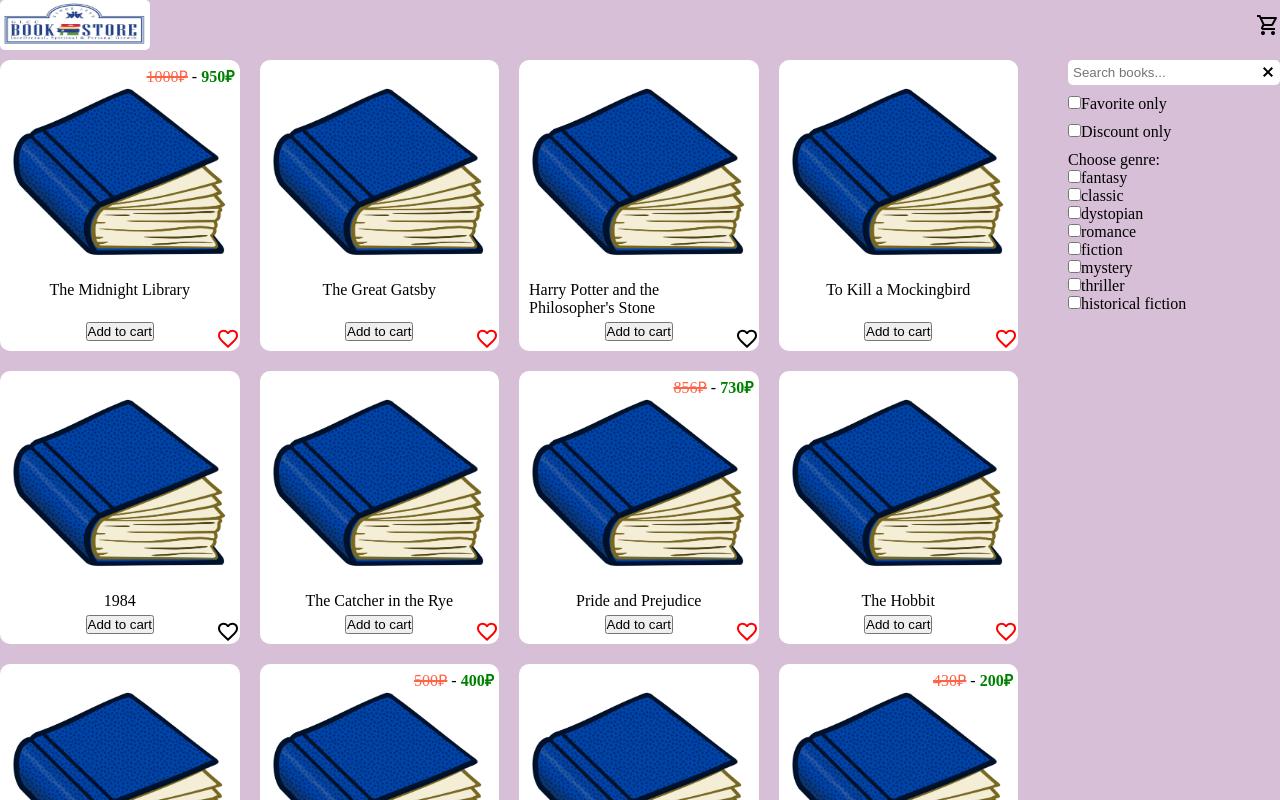
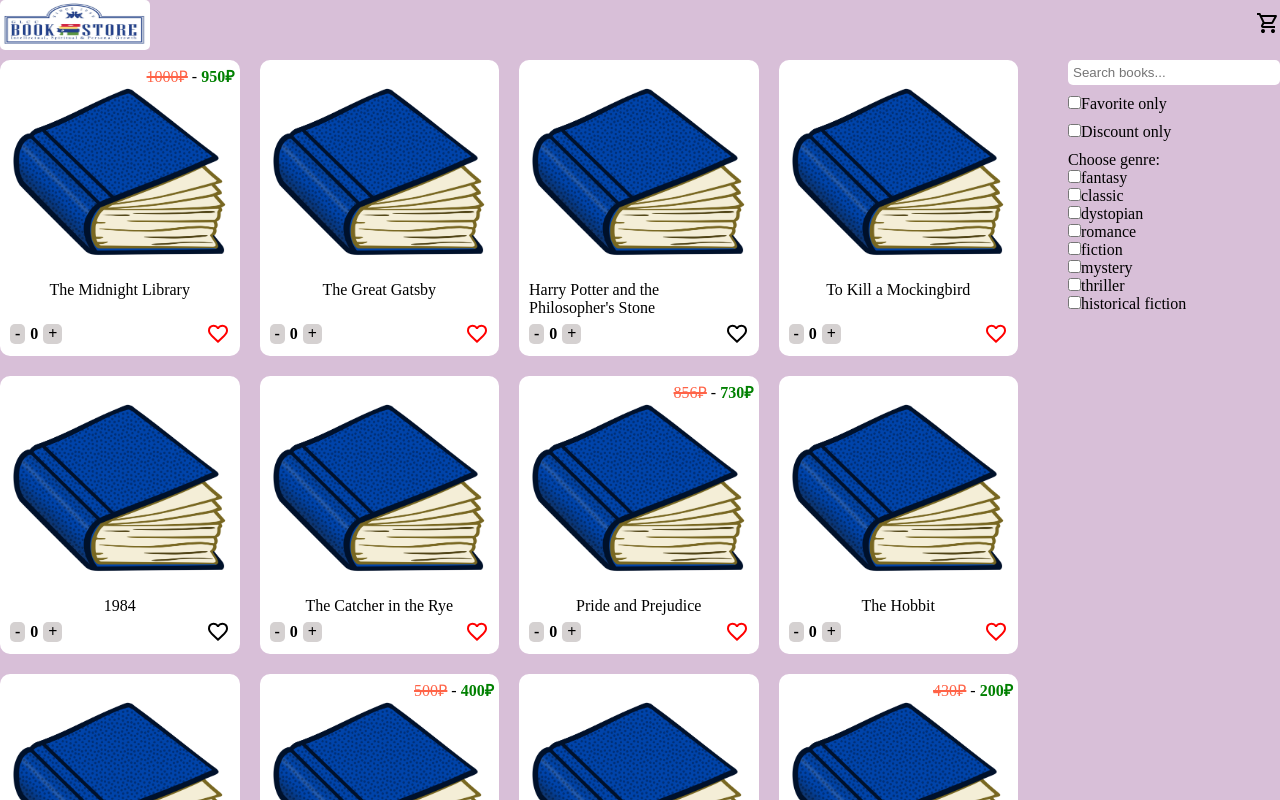
Before and after one commit to Kostya-star/books-shop, a Vue app: page / in a window 1280 px wide. Shown: the top 800 px of the page. Built offline with nearby package versions, Linux system fonts and the light colour scheme; data requests are answered from the project's data file.

Commit message:
fix: rewrote layout for adding/deleting book in cart

```diff
--- a/db.json
+++ b/db.json
@@ -8,37 +8,43 @@
       "discount": {
         "old": 1000,
         "new": 950
-      }
+      },
+      "inCart": 0
     },
     {
       "id": "2",
       "name": "The Great Gatsby",
       "genre": "classic",
-      "isFavorite": true
+      "isFavorite": true,
+      "inCart": 0
     },
     {
       "id": "3",
       "name": "Harry Potter and the Philosopher's Stone",
       "genre": "fantasy",
-      "isFavorite": false
+      "isFavorite": false,
+      "inCart": 0
     },
     {
       "id": "4",
       "name": "To Kill a Mockingbird",
       "genre": "classic",
-      "isFavorite": true
+      "isFavorite": true,
+      "inCart": 0
     },
     {
       "id": "5",
       "name": "1984",
       "genre": "dystopian",
-      "isFavorite": false
+      "isFavorite": false,
+      "inCart": 0
     },
     {
       "id": "6",
       "name": "The Catcher in the Rye",
       "genre": "classic",
-      "isFavorite": true
+      "isFavorite": true,
+      "inCart": 0
     },
     {
       "id": "7",
@@ -48,19 +54,22 @@
       "discount": {
         "old": 856,
         "new": 730
-      }
+      },
+      "inCart": 0
     },
     {
       "id": "8",
       "name": "The Hobbit",
       "genre": "fantasy",
-      "isFavorite": true
+      "isFavorite": true,
+      "inCart": 0
     },
     {
       "id": "9",
       "name": "The Hunger Games",
       "genre": "dystopian",
-      "isFavorite": true
+      "isFavorite": true,
+      "inCart": 0
     },
     {
       "id": "10",
@@ -70,13 +79,15 @@
       "discount": {
         "old": 500,
         "new": 400
-      }
+      },
+      "inCart": 0
     },
     {
       "id": "11",
       "name": "The Lord of the Rings",
       "genre": "fantasy",
-      "isFavorite": true
+      "isFavorite": true,
+      "inCart": 0
     },
     {
       "id": "12",
@@ -86,25 +97,29 @@
       "discount": {
         "old": 430,
         "new": 200
-      }
+      },
+      "inCart": 0
     },
     {
       "id": "13",
       "name": "The Girl with the Dragon Tattoo",
       "genre": "mystery",
-      "isFavorite": false
+      "isFavorite": false,
+      "inCart": 0
     },
     {
       "id": "14",
       "name": "Gone Girl",
       "genre": "thriller",
-      "isFavorite": false
+      "isFavorite": false,
+      "inCart": 0
     },
     {
       "id": "15",
       "name": "The Help",
       "genre": "historical fiction",
-      "isFavorite": false
+      "isFavorite": false,
+      "inCart": 0
     }
   ]
 }
--- a/src/App.vue
+++ b/src/App.vue
@@ -2,7 +2,6 @@
 import '@/styles/index.scss'
 import Logo from '@/assets/logo.png'
 import ShoppingCart from '@/assets/shopping-cart.svg'
-
 </script>
 
 
@@ -11,13 +10,17 @@
     <div class="app">
       <nav class="navigation">
         <img :src="Logo" alt="project logo" class="project-logo">
-        <img :src="ShoppingCart" alt="shopping cart">
+
+        <p class="cart">
+          <img :src="ShoppingCart" alt="shopping cart">
+          <!-- <span v-if="cartBooks.length">{{ cartBooks.length }}</span> -->
+        </p>
         <!-- <router-link to="/">Go Home</router-link>
         <router-link to="/about">Go To About</router-link> -->
       </nav>
 
       <main>
-        <router-view />
+        <router-view/>
       </main>
     </div>
   </div>
@@ -40,5 +43,17 @@
     height: 50px;
     border-radius: 5px;
   }
+
+  .cart {
+    position: relative;
+    span {
+      position: absolute;
+      background-color: yellow;
+      padding: 2px;
+      border-radius: 50%;
+      left: -20px;
+      bottom: 0;
+    }
+  }
 }
 </style>
--- a/src/components/UI/text-input.vue
+++ b/src/components/UI/text-input.vue
@@ -18,7 +18,7 @@
       :value="modelValue"
       @input="$emit('update:model-value', ($event.target as HTMLInputElement).value)"
     />
-    <span class="append">
+    <span v-if="$slots.append && modelValue" class="append">
       <slot name="append"/>
     </span>
   </div>
--- a/src/components/book-item.vue
+++ b/src/components/book-item.vue
@@ -7,7 +7,7 @@
   book: IBookItem
 }>()
 
-defineEmits(['toggle-favourite'])
+defineEmits(['toggle-favourite', 'add-to-cart'])
 
 </script>
 
@@ -23,10 +23,17 @@
       -
       <span class="new-price">{{ book.discount.new }}₽</span>
     </div>
-    <button>Add to cart</button>
 
-    <img :src="HeartSvg" alt="" class="favorite-icon" :class="{ 'favorite_active': book.isFavorite }"
-      @click="$emit('toggle-favourite', book.id, book.isFavorite)">
+    <div class="footer">
+      <div class="to-cart">
+        <span>-</span>
+        <span>{{ book.inCart }}</span>
+        <span>+</span>
+      </div>
+
+      <img :src="HeartSvg" :class="{ 'favorite_active': book.isFavorite }"
+        @click="$emit('toggle-favourite', book.id, book.isFavorite)">
+    </div>
   </div>
 </template>
 
@@ -67,15 +74,41 @@
     }
   }
 
-  .favorite-icon {
-    position: absolute;
-    right: 0;
-    bottom: 0;
-    cursor: pointer;
-  }
+  .footer {
+    width: 100%;
+    display: flex;
+    align-items: center;
+    justify-content: space-between;
+    margin-top: auto;
 
-  .favorite_active {
-    filter: invert(37%) sepia(93%) saturate(7471%) hue-rotate(356deg) brightness(91%) contrast(135%);
+    .to-cart {
+      display: flex;
+      gap: 5px;
+      align-items: center;
+      span {
+        font-weight: 600;
+        &:first-child, &:last-child {
+          padding: 1px 5px;
+          border-radius: 5px;
+          background-color: rgb(213, 209, 209);
+          cursor: pointer;
+
+          &:hover {
+            background-color: gray;
+            color: white;
+          }
+        }
+      }
+    }
+
+    img {
+      cursor: pointer;
+
+      &.favorite_active {
+        filter: invert(37%) sepia(93%) saturate(7471%) hue-rotate(356deg) brightness(91%) contrast(135%);
+      }
+    }
+
   }
 }
 </style>
--- a/src/pages/home.vue
+++ b/src/pages/home.vue
@@ -7,6 +7,8 @@
 import { BASE_URL } from '@/consts';
 import { debounce } from '@/utils/debounce';
 import { Genres } from '@/types/genres';
+
+defineEmits(['add-to-cart'])
 
 const books = ref<IBookItem[]>([])
 const booksLoading = ref<boolean>(false)
@@ -84,7 +86,12 @@
 
     <template v-else>
       <div v-if="books.length" class="books-list">
-        <book-item v-for="book of books" :key="book.id" :book="book" @toggle-favourite="toggleFavourite" />
+        <book-item
+          v-for="book of books"
+          :key="book.id"
+          :book="book"
+          @toggle-favourite="toggleFavourite"
+        />
       </div>
 
       <div v-else>No Books</div>
--- a/src/types/BookItem.ts
+++ b/src/types/BookItem.ts
@@ -9,4 +9,5 @@
   isFavorite: boolean;
   genre: string;
   discount?: Discount;
+  inCart: number
 }
```
